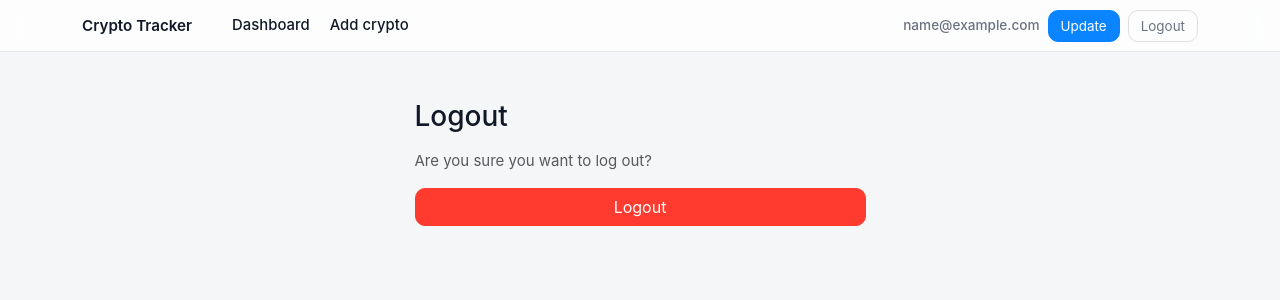
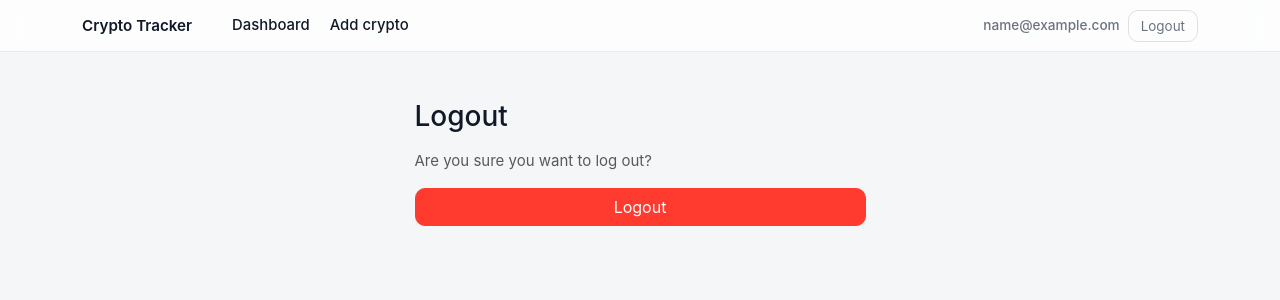
Before and after one commit to nytio/cripto_traker, a Flask app: page /logout in a window 1280 px wide. Shown: the top 300 px of the page. Run offline with Flask 3, Linux system fonts and the light colour scheme; the visitor is signed in with stand-in values (Sample User, id 1); tables that the repository leaves empty hold one stand-in row (values such as "Sample post"); parts of the project's set-up code (start-up, migrations or seed data) failed here and were passed over; some libraries are stand-ins or nearby versions.

Commit message:
Quita botón update de menú principal

```diff
--- a/web/app/templates/base.html
+++ b/web/app/templates/base.html
@@ -29,12 +29,6 @@
             <span class="navbar-text ct-user d-none d-sm-inline">
               {{ current_user.email }}
             </span>
-            <form method="post" action="{{ url_for('prices.update_prices') }}" data-loading="1">
-              <input type="hidden" name="csrf_token" value="{{ csrf_token() }}">
-              <button type="submit" class="btn btn-sm btn-primary ct-toolbar-btn" data-loading-text="Updating..." data-loading-spinner="1">
-                Update
-              </button>
-            </form>
             <form method="post" action="{{ url_for('auth.logout_post') }}">
               <input type="hidden" name="csrf_token" value="{{ csrf_token() }}">
               <button type="submit" class="btn btn-sm btn-outline-secondary ct-toolbar-btn">Logout</button>
```
